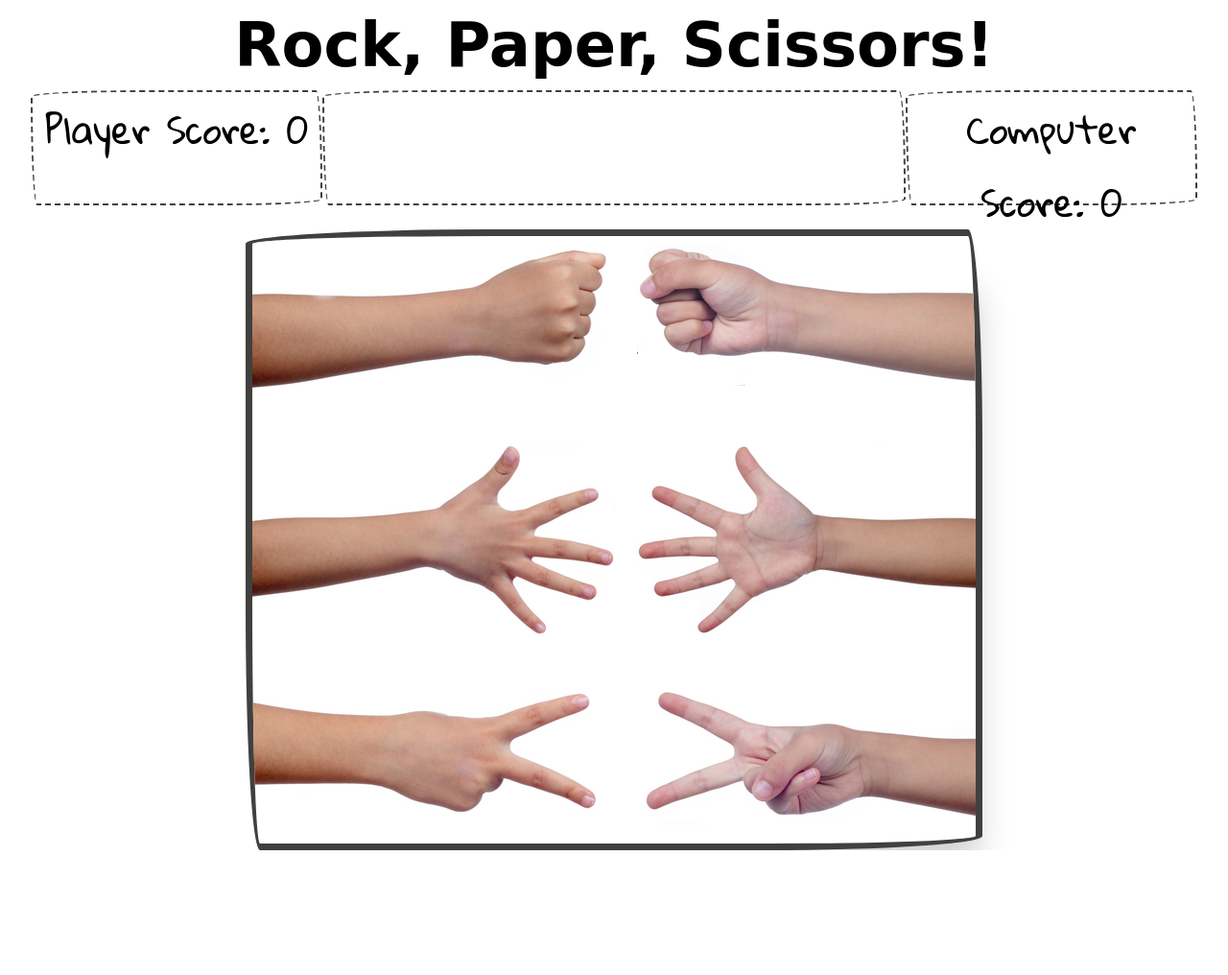
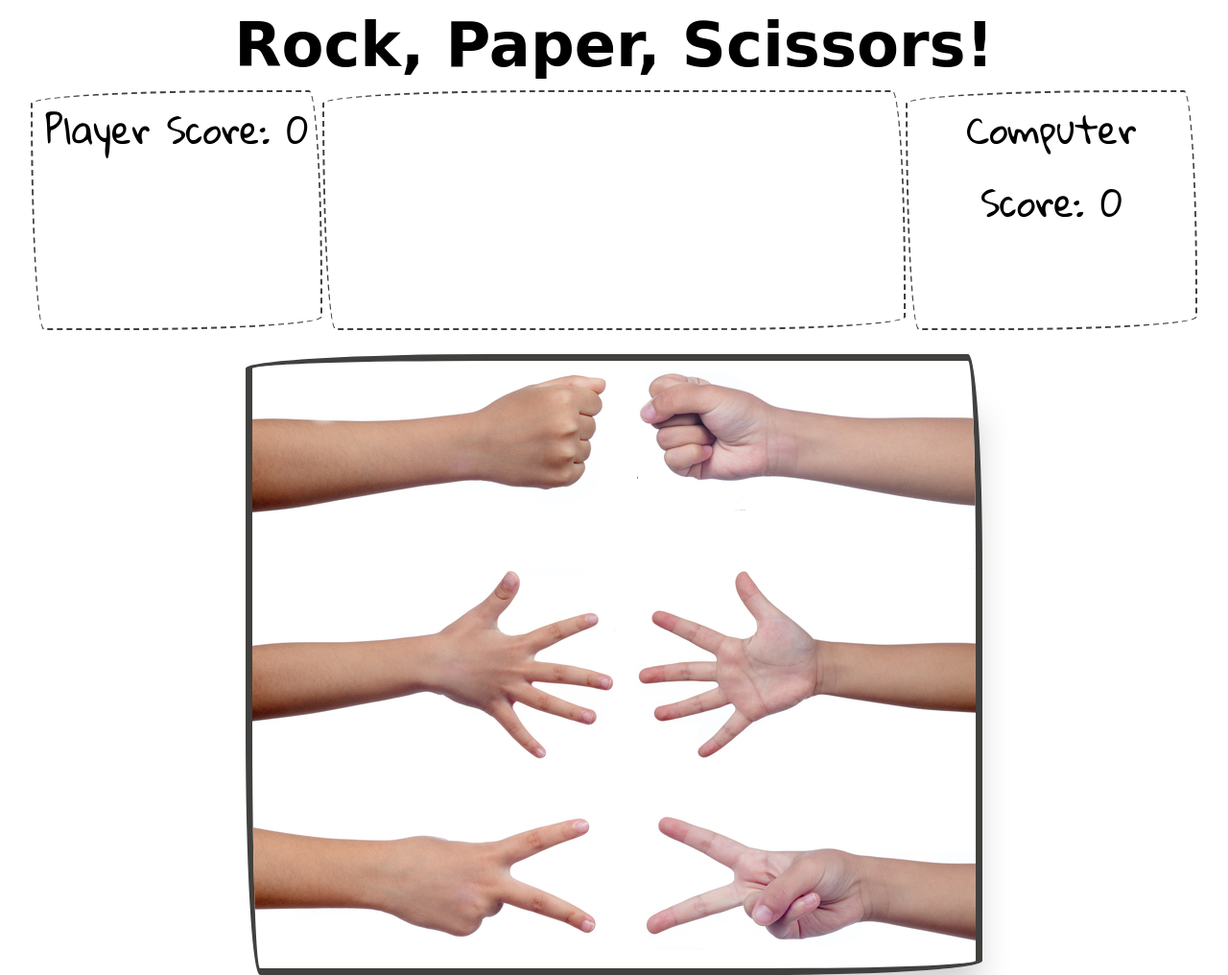
Before and after one commit to cjcon90/rock-paper-scissors, a plain HTML site: page index.html in a window 1280 px wide. Shown: the whole page at 96% size. Before the commit the page ends 886 px from the top, so only its background shows below. Drawn offline with Linux system fonts and the light colour scheme; a web font is replaced by a local one.

Commit message:
font size fixes for responsiveness

```diff
--- a/styles/style.css
+++ b/styles/style.css
@@ -31,7 +31,7 @@ p {
     text-align: center;
     font-size: 1.2em;
     width: 400px;
-    height: 120px;
+    height: 150px;
     border:dashed 2px #41403E;
     border-radius: 255px 15px 225px 15px/15px 225px 15px 255px;
 }
@@ -97,6 +97,15 @@ p {
     padding-top: 40px;
 }
 
+/* Text fixs for smaller screens */
+
+@media only screen and (max-width: 1500px) {
+
+    .score {
+        height: 250px;
+    }
+}
+
 
 @media only screen and (max-width: 800px) {
 
@@ -113,6 +122,8 @@ p {
 
 
 }
+
+/* redesigned game grid for mobile */
 
 @media only screen and (max-width: 750px) {
 
```
